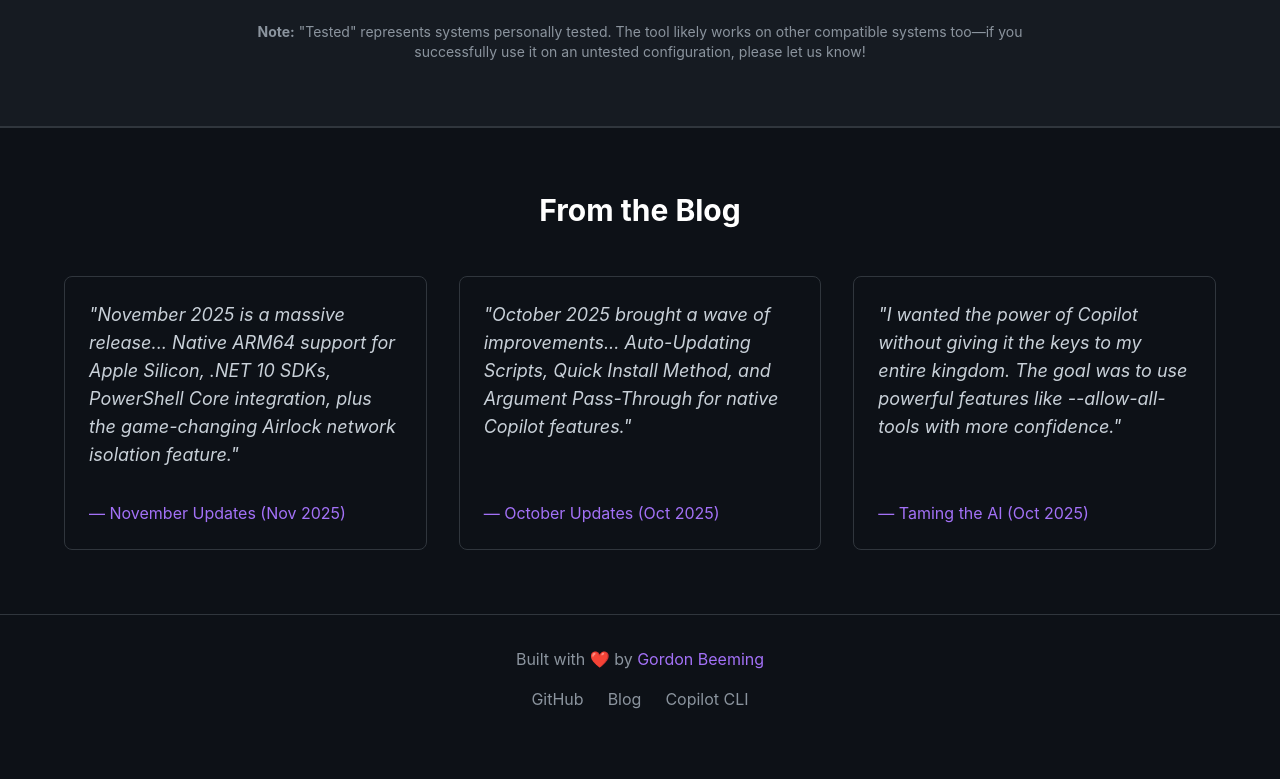
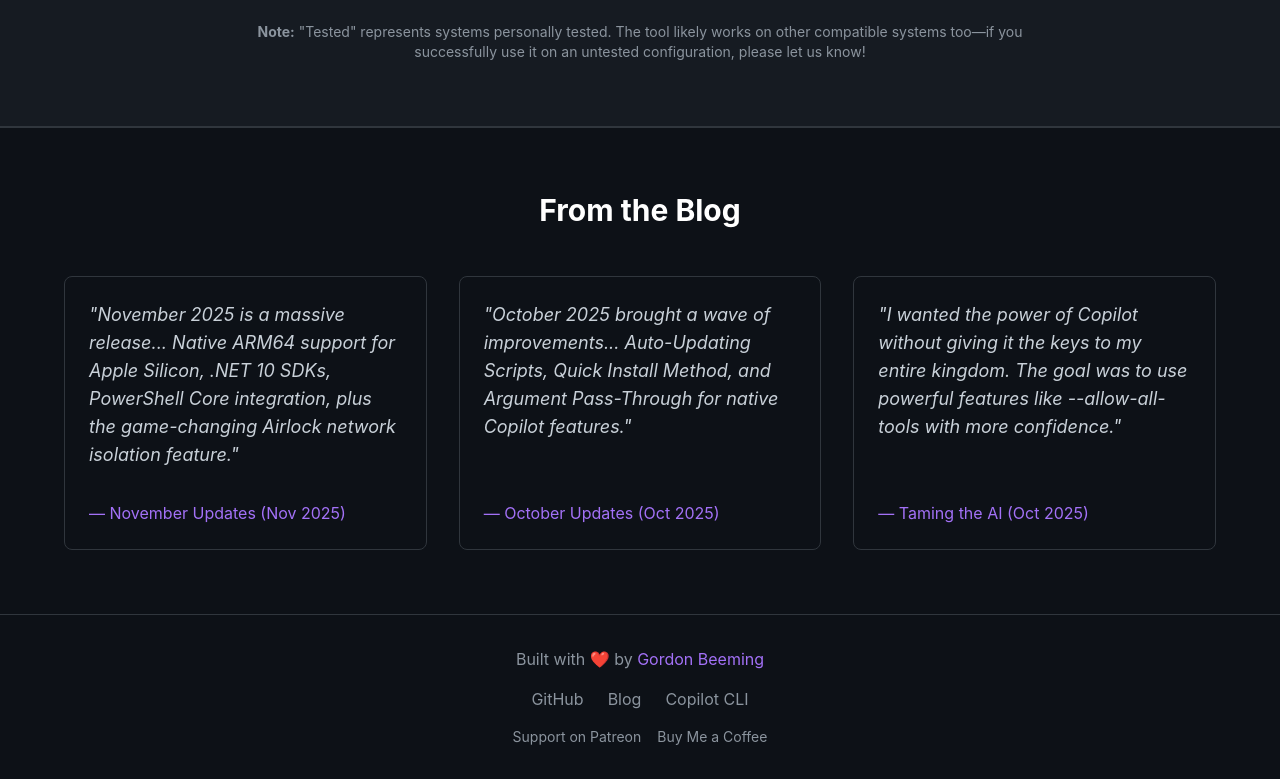
Before and after one commit to GordonBeeming/copilot_here-site, a React (Vite) app: page / in a window 1280 px wide. Shown: the part 3488-4267 px from the top of the page. Before the commit the page ends 4231 px from the top, so only its background shows below. Built offline with nearby package versions, Linux system fonts and the light colour scheme.

Commit message:
feat: Add support links to footer for Patreon and Buy Me a Coffee

```diff
--- a/src/App.jsx
+++ b/src/App.jsx
@@ -522,10 +522,14 @@ function App() {
           <p className="mb-4">
             Built with ❤️ by <ExternalLink href="https://github.com/GordonBeeming" className="text-[var(--accent-secondary)] hover:underline">Gordon Beeming</ExternalLink>
           </p>
-          <div className="flex justify-center gap-6">
+          <div className="flex justify-center gap-6 mb-4">
             <ExternalLink href="https://github.com/GordonBeeming/copilot_here" className="hover:text-white transition-colors">GitHub</ExternalLink>
             <ExternalLink href="https://gordonbeeming.com" className="hover:text-white transition-colors">Blog</ExternalLink>
             <ExternalLink href="https://github.com/features/copilot/cli" className="hover:text-white transition-colors">Copilot CLI</ExternalLink>
+          </div>
+          <div className="flex justify-center gap-4 text-sm">
+            <ExternalLink href="https://www.patreon.com/GordonBeeming" className="hover:text-[var(--accent-secondary)] transition-colors">Support on Patreon</ExternalLink>
+            <ExternalLink href="https://www.buymeacoffee.com/gordonbeeming" className="hover:text-[var(--accent-secondary)] transition-colors">Buy Me a Coffee</ExternalLink>
           </div>
         </div>
       </footer>
```
